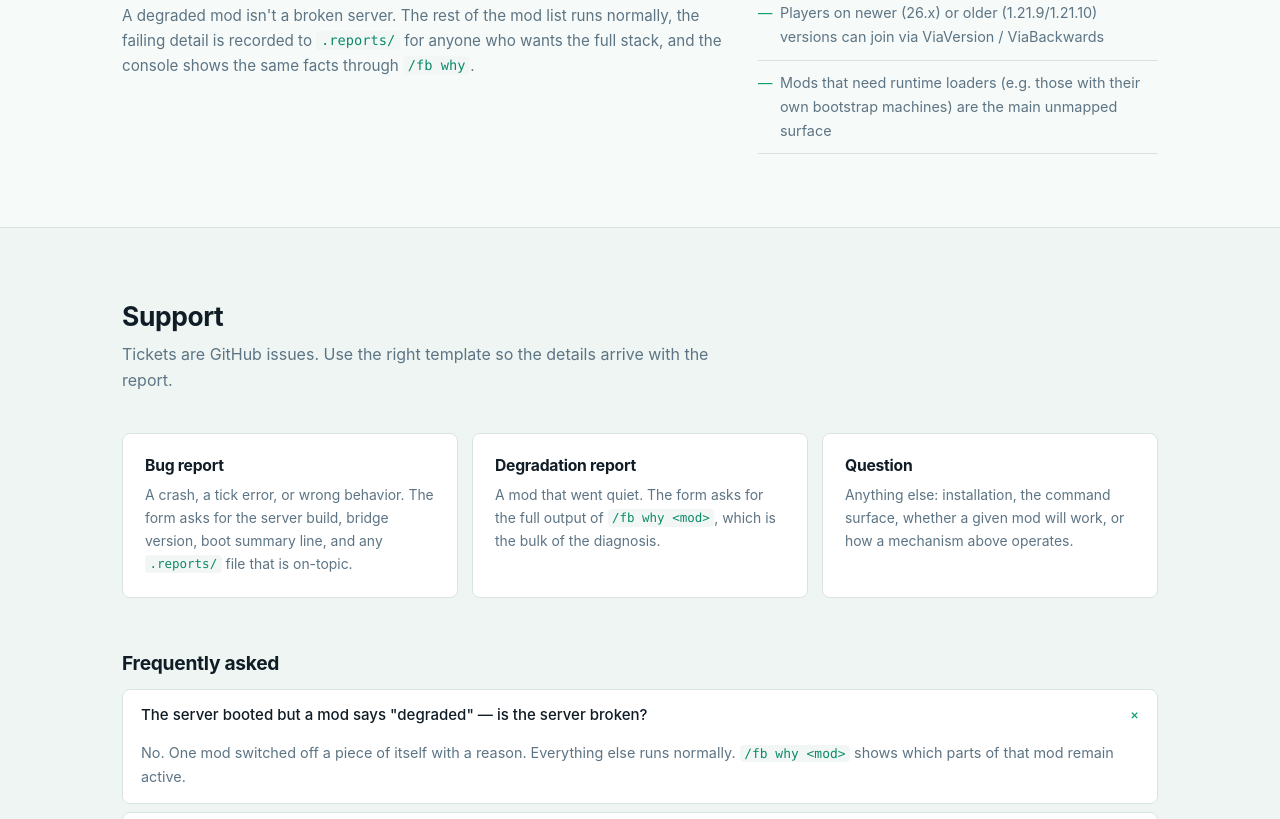
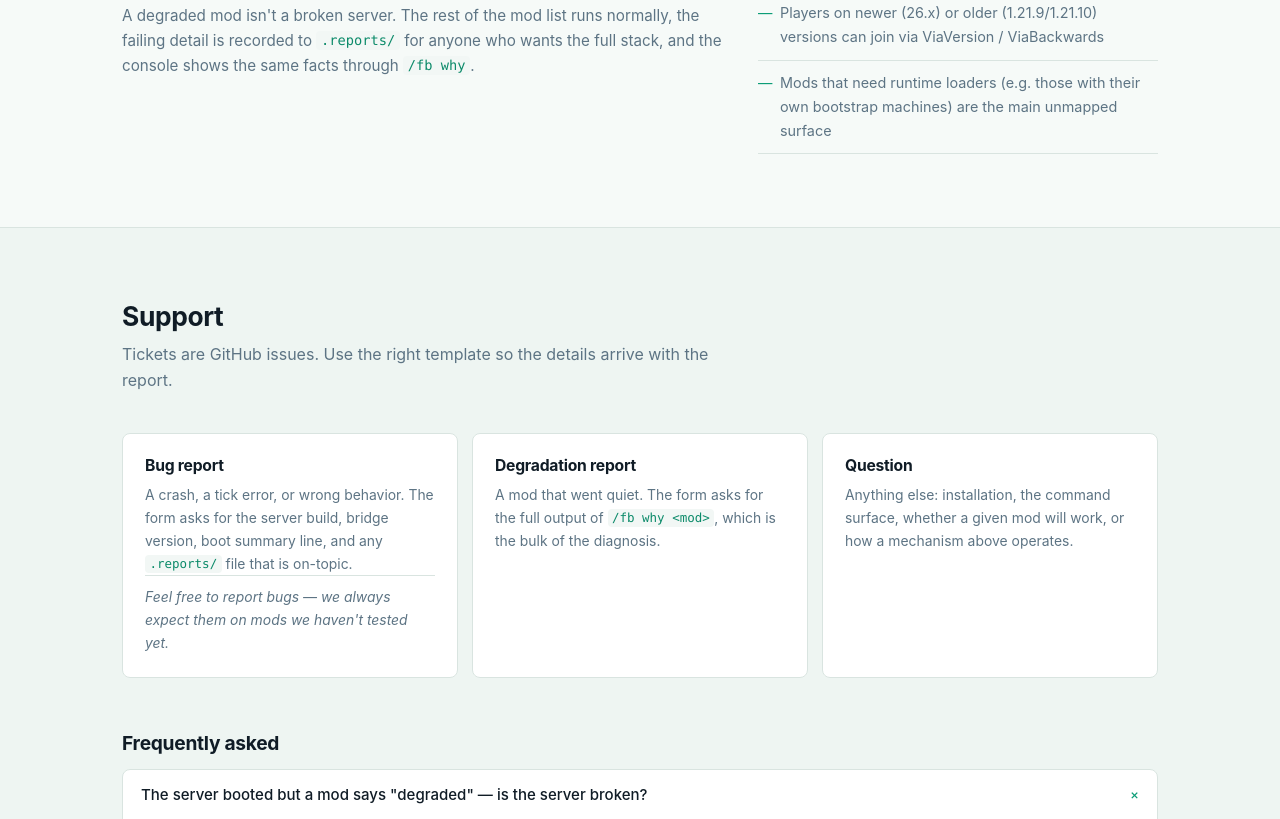
Before and after one commit to thatonemcalt/fabric-bridge-info, a plain HTML site: page index.html in a window 1280 px wide. Shown: the part 11181-12000 px from the top of the page. Drawn offline with Linux system fonts and the light colour scheme.

Commit message:
Bug report area: 'feel free to report bugs' note on the card and in the issue template intro

```diff
--- a/index.html
+++ b/index.html
@@ -305,6 +305,7 @@
       <a class="ticket-card reveal card-hover" href="https://github.com/thatonemcalt/fabric-bridge-info/issues/new?template=bug_report.yml">
         <h3>Bug report</h3>
         <p>A crash, a tick error, or wrong behavior. The form asks for the server build, bridge version, boot summary line, and any <code>.reports/</code> file that is on-topic.</p>
+        <p class="card-note">Feel free to report bugs — we always expect them on mods we haven't tested yet.</p>
       </a>
       <a class="ticket-card reveal card-hover" href="https://github.com/thatonemcalt/fabric-bridge-info/issues/new?template=degradation_report.yml">
         <h3>Degradation report</h3>
--- a/styles.css
+++ b/styles.css
@@ -267,6 +267,10 @@ html:not([data-theme="light"]) .tt-moon { color: var(--bg); }
 .ticket-card h3 { font-size: .98rem; margin-bottom: 8px; }
 .ticket-card p { margin: 0; color: var(--muted); font-size: .87rem; }
 .ticket-card code { color: var(--accent-2); }
+.card-note {
+  margin: 12px 0 0; padding-top: 10px; border-top: 1px solid var(--border);
+  font-size: .8rem; color: var(--accent); font-style: italic;
+}
 
 /* faq */
 .faq h3 { font-size: 1.2rem; margin: 0 0 14px; }
```
Also changed, not shown: 1 other file.
